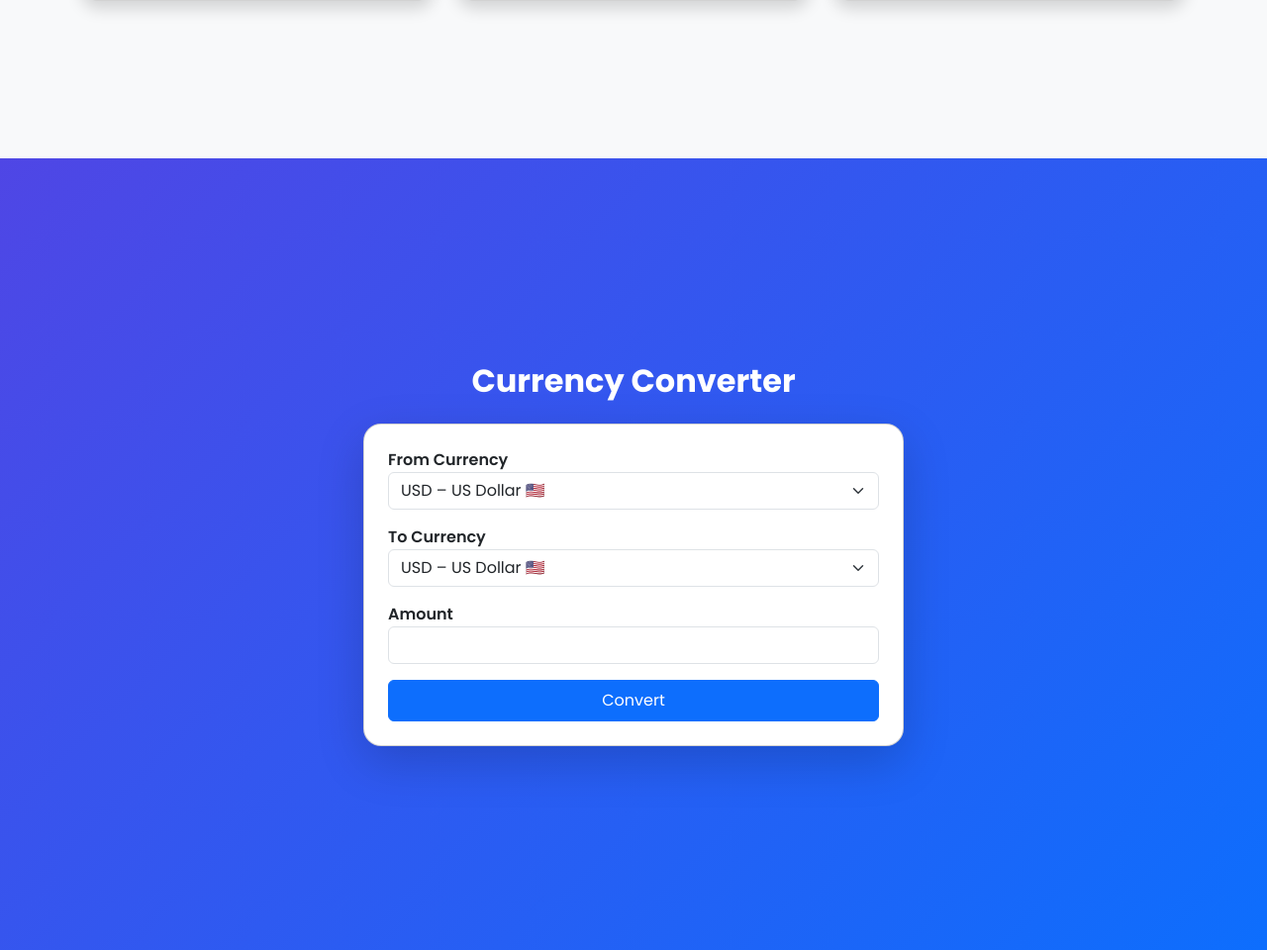
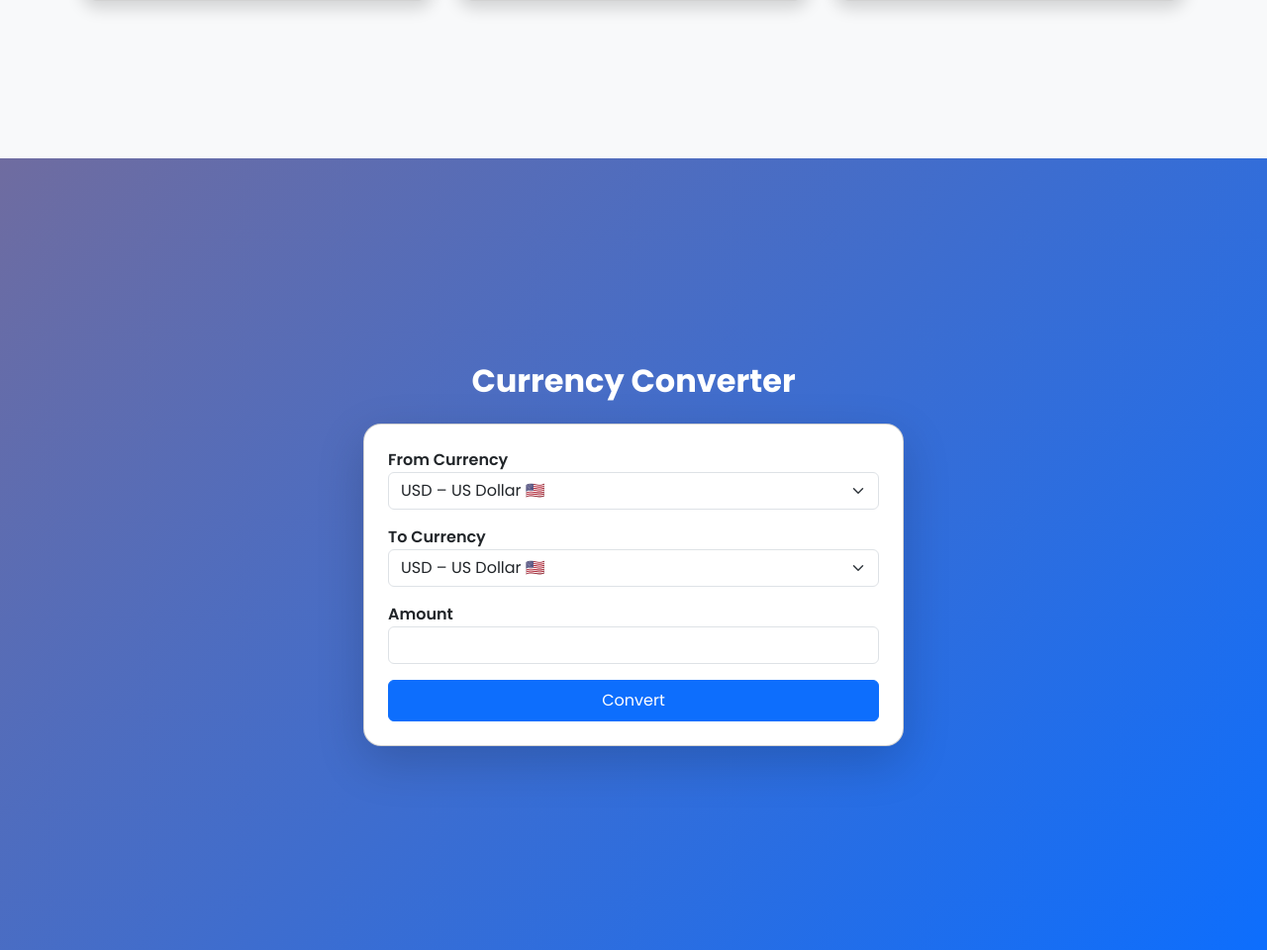
Before and after one commit to tanisha259/sprint-currency_converter, a FastAPI app: page / in a window 1280 px wide. Shown: the part 1440-2400 px from the top of the page at 99% size. Run offline with FastAPI, Linux system fonts and the light colour scheme.

Commit message:
Update index template

```diff
--- a/templates/index.html
+++ b/templates/index.html
@@ -30,7 +30,7 @@
             background: #f8f9fa;
         }
         .converter {
-            background: linear-gradient(135deg, #4f46e5, #0d6efd);
+            background: linear-gradient(135deg, #6f6ca0, #0d6efd);
             color: white;
         }
         .card {
```
